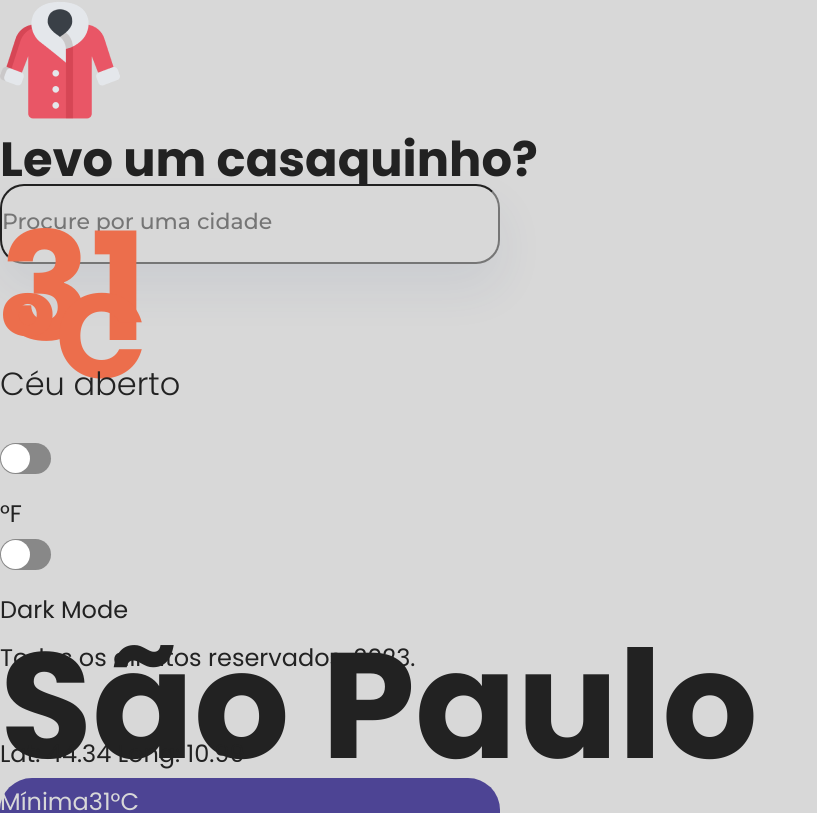
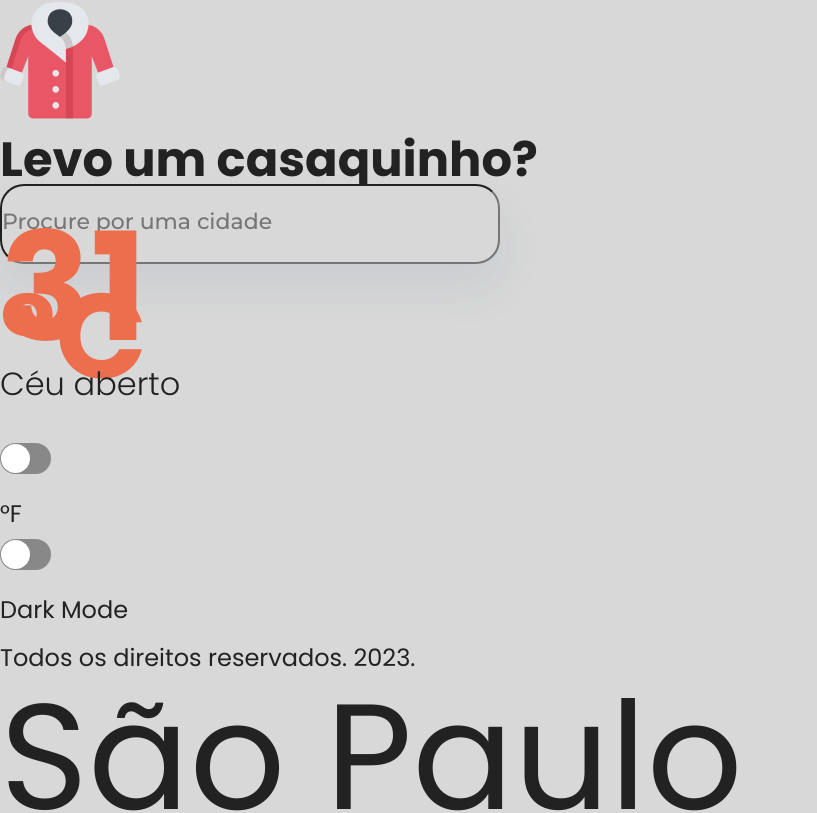
Before and after one commit to 422UR4H/EndTimesForecast, a React (Vite) app: page / in a window 1280 px wide. Shown: the top 813 px of the page, without its empty margins (0-817 px from the left). Built offline with nearby package versions, Linux system fonts and the light colour scheme.

Commit message:
:lipstick: Style: fine adjustments

```diff
--- a/src/components/atoms/Locality/styled.ts
+++ b/src/components/atoms/Locality/styled.ts
@@ -2,7 +2,9 @@ import styled from "styled-components";
 
 const StyledLocality = styled.div`
   h1 {
+    font-weight: 400;
     font-size: 150px;
+    line-height: 150px;
   }
 `;
 export default StyledLocality;
```
